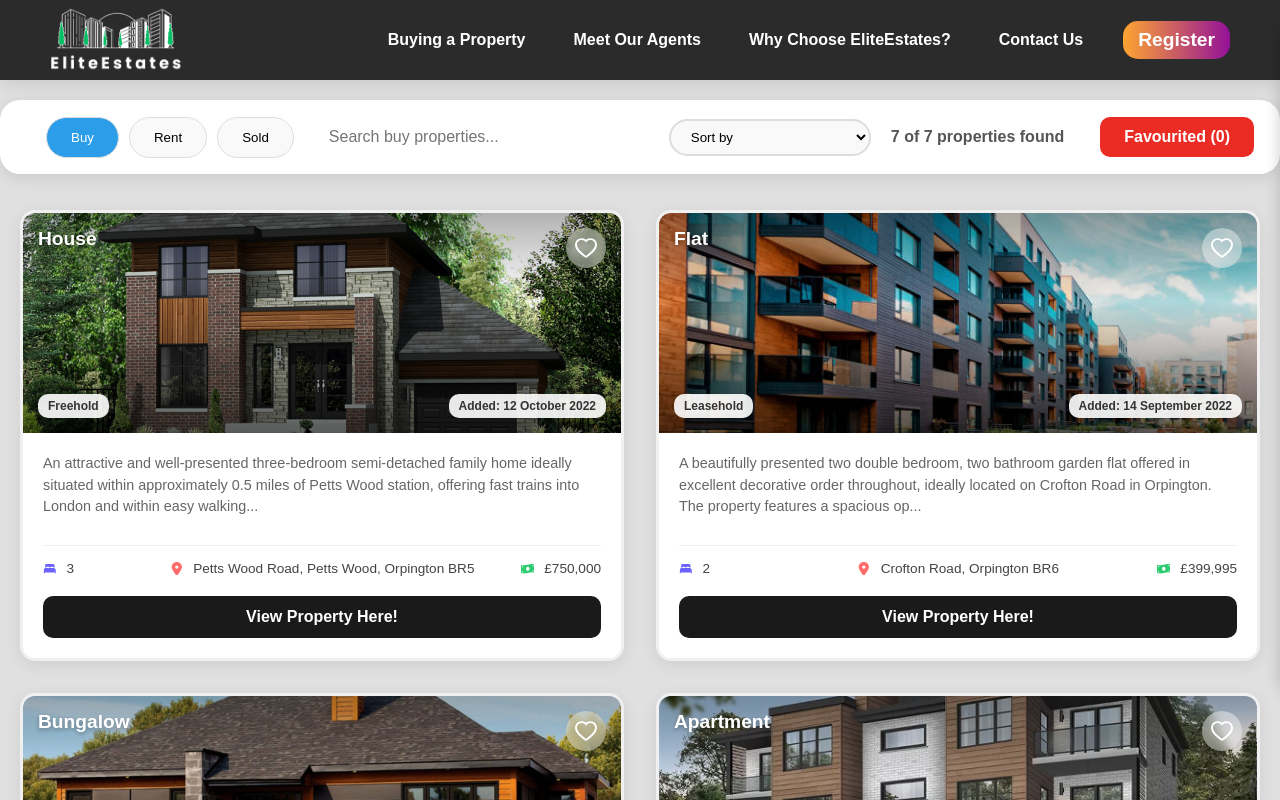
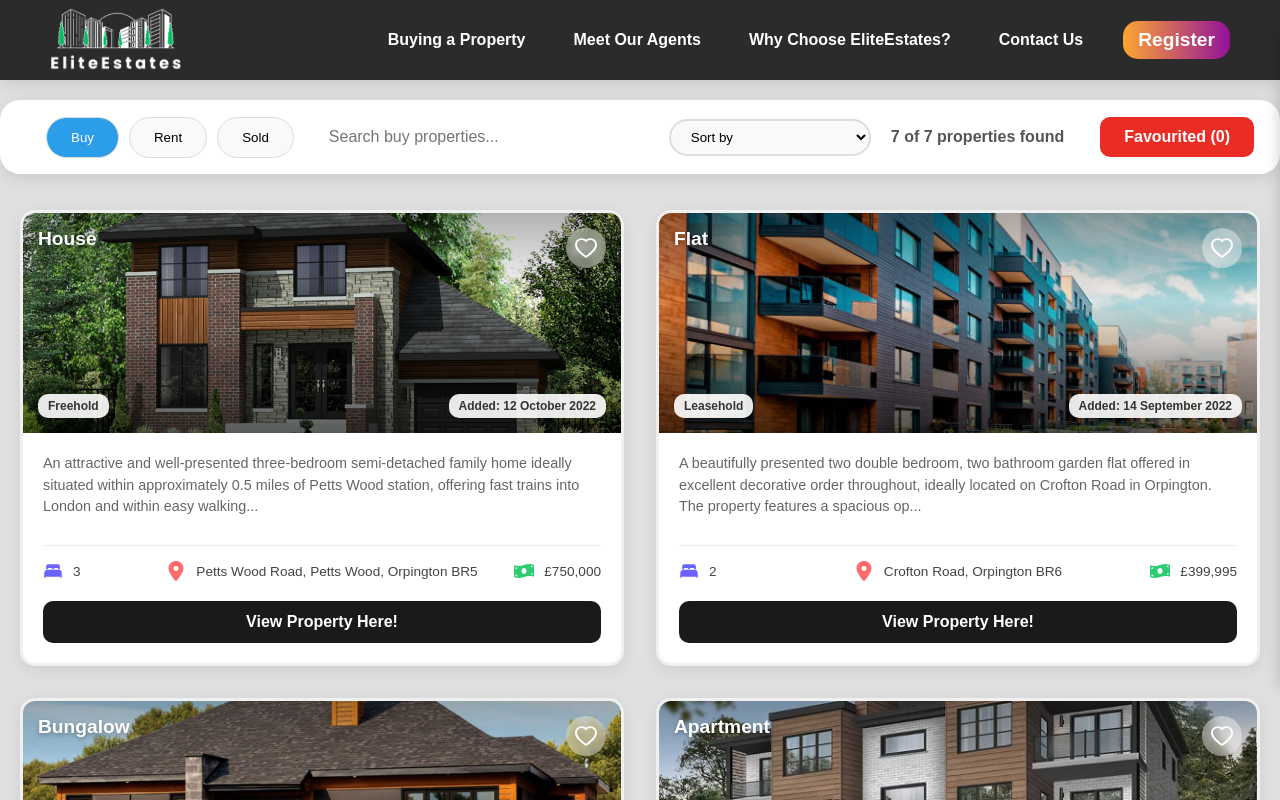
Before and after one commit to stoyan005/react-coursework, a React (Vite) app: page /buy in a window 1280 px wide. Shown: the top 800 px of the page. Built offline with nearby package versions, Linux system fonts and the light colour scheme; a web font is replaced by a local one.

Commit message:
changed icon size

```diff
--- a/src/Components/SearchMenu/PropertyCard.jsx
+++ b/src/Components/SearchMenu/PropertyCard.jsx
@@ -48,6 +48,7 @@ const PropertyCard = ({ property, isFavourite, onToggleFavourite }) => {
 						</button>
 					</div>
 
+					{/* INFORMATION BADGES */}
 					<div className={styles.image_bottom}>
 						<span className={styles.image_badge}>{property.tenure}</span>
 						<span className={styles.image_badge}>
--- a/src/Components/SearchMenu/PropertyCard.module.css
+++ b/src/Components/SearchMenu/PropertyCard.module.css
@@ -162,14 +162,17 @@
 }
 
 .bed_icon {
+	font-size: 1.25rem;
 	color: #6c63ff;
 }
 
 .location_icon {
+	font-size: 1.25rem;
 	color: #ff6b6b;
 }
 
 .price_icon {
+	font-size: 1.25rem;
 	color: #2ecc71;
 }
 
```
